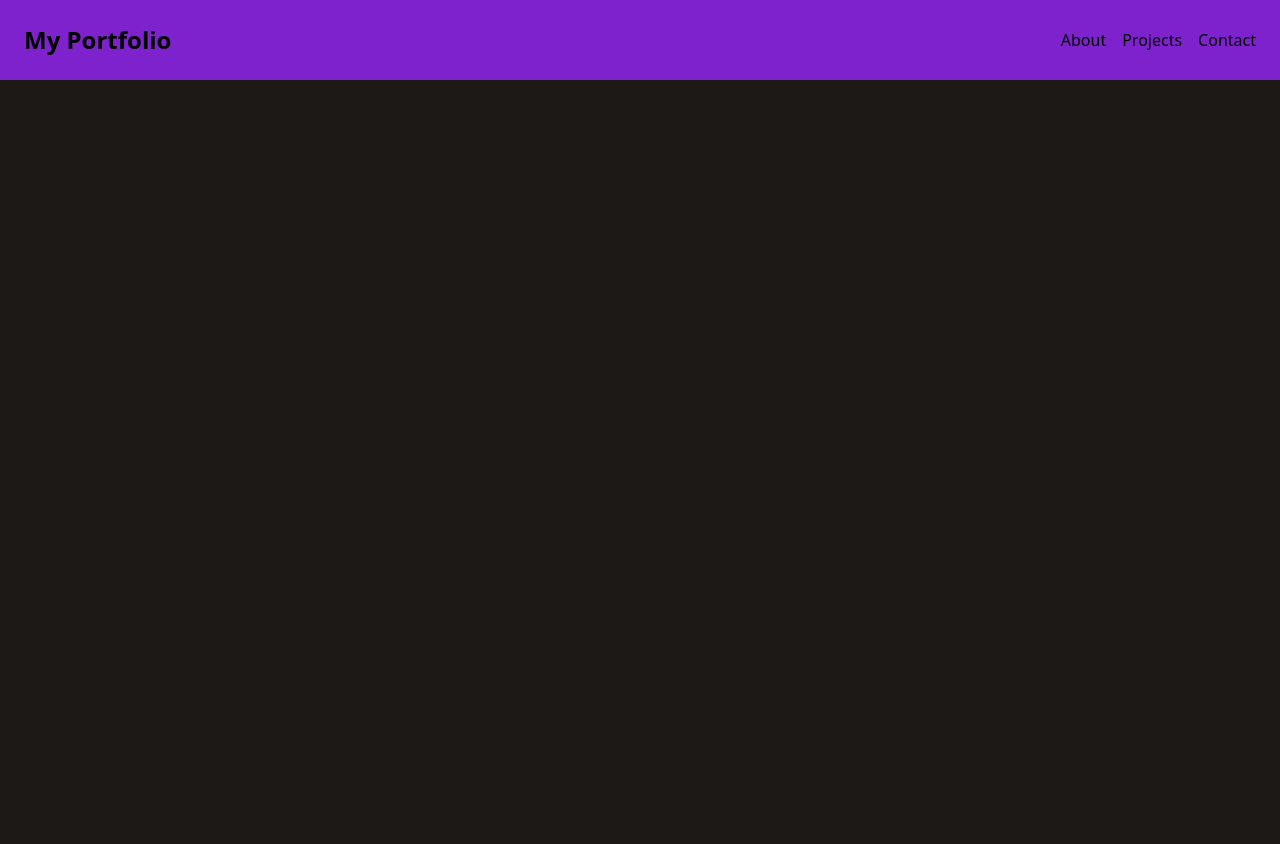
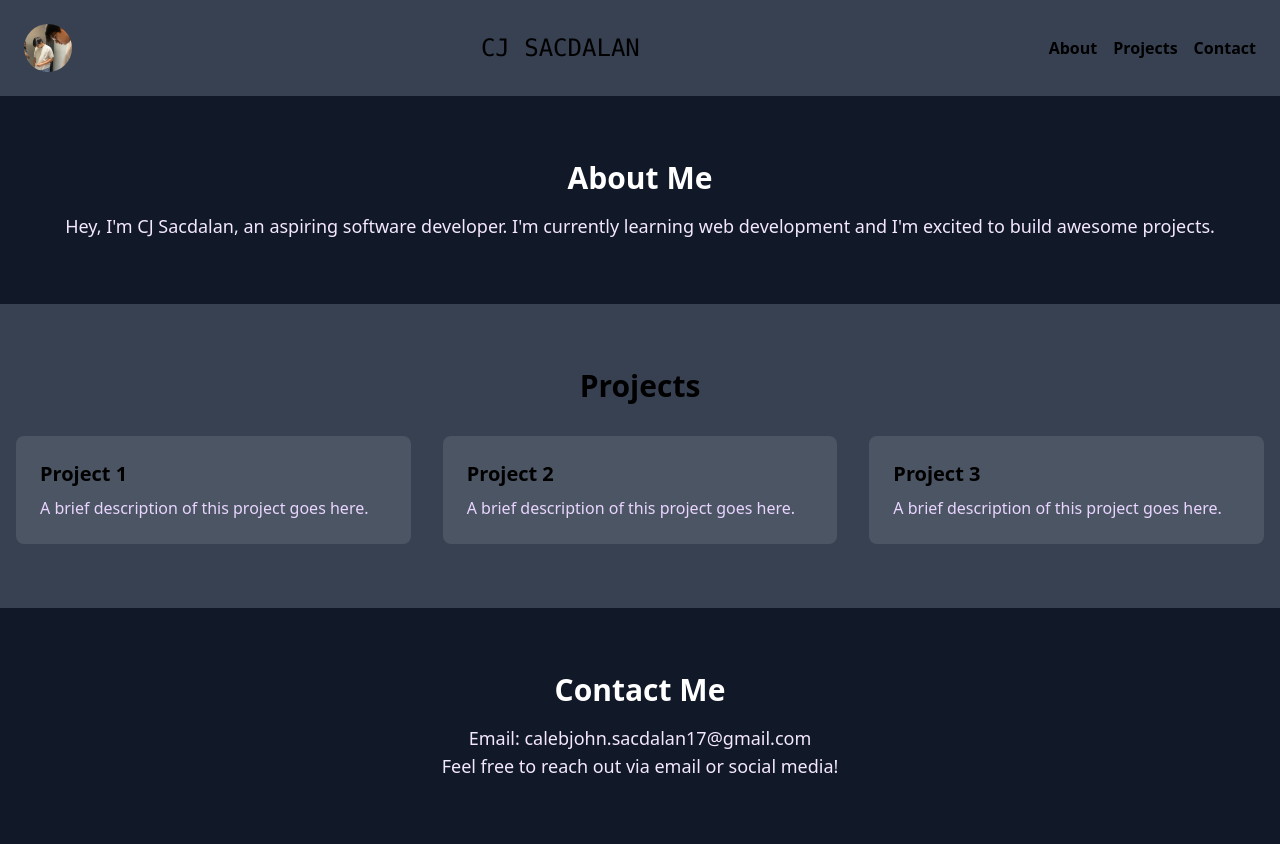
Before and after one commit to notsocj/Cj-Sacdalan, a website: page public/index.html in a window 1280 px wide. Before the commit the page ends 800 px from the top, so only its background shows below. Drawn offline with Linux system fonts and the light colour scheme.

Commit message:
home website made!

```diff
--- a/public/index.html
+++ b/public/index.html
@@ -6,14 +6,44 @@
     <title>Porfolio</title>
     <link rel="stylesheet" href="style.css">
 </head>
-<body class="bg-stone-900">
-    <header class="flex justify-between items-center p-6 bg-purple-700">
-        <h1 class="text-2xl font-bold">My Portfolio</h1>
+<body class="bg-gray-900">
+    <header class="flex justify-between items-center p-6 bg-gray-700">
+        <img src="Pictures/cj.jpg" alt="Cj Sacdalan" class="size-12 rounded-full">
+        <h1 class="text-2xl font-mono ">CJ SACDALAN</h1>
         <nav class="flex gap-4">
-            <a href="#about" class="hover:text-purple-300">About</a>
-            <a href="#projects" class="hover:text-purple-300">Projects</a>
-            <a href="#contact" class="hover:text-purple-300">Contact</a>
+            <a href="#about" class="hover:text-white font-semibold">About</a>
+            <a href="#projects" class="hover:text-white font-semibold">Projects</a>
+            <a href="#contact" class="hover:text-white font-semibold">Contact</a>
         </nav>
     </header>
+    <section id="about" class="text-center py-16 px-4">
+        <h2 class="text-3xl font-bold mb-4 text-white">About Me</h2>
+        <p class="text-lg text-purple-100">
+            Hey, I'm CJ Sacdalan, an aspiring software developer. I'm currently learning web development and I'm excited to build awesome projects.
+        </p>
+    </section>
+    <section id="projects" class="py-16 px-4 bg-gray-700">
+        <h2 class="text-3xl font-bold text-center mb-8">Projects</h2>
+        <div class="grid grid-cols-1 md:grid-cols-2 lg:grid-cols-3 gap-8">
+            <!-- Project Card -->
+            <div class="bg-gray-600 p-6 rounded-lg">
+                <h3 class="text-xl font-bold mb-2">Project 1</h3>
+                <p class="text-purple-200">A brief description of this project goes here.</p>
+            </div>
+            <div class="bg-gray-600 p-6 rounded-lg">
+                <h3 class="text-xl font-bold mb-2">Project 2</h3>
+                <p class="text-purple-200">A brief description of this project goes here.</p>
+            </div>
+            <div class="bg-gray-600 p-6 rounded-lg">
+                <h3 class="text-xl font-bold mb-2">Project 3</h3>
+                <p class="text-purple-200">A brief description of this project goes here.</p>
+            </div>
+        </div>
+    </section>
+    <section id="contact" class="text-center py-16 px-4">
+        <h2 class="text-3xl text-white font-bold mb-4">Contact Me</h2>
+        <p class="text-lg text-purple-100">Email: calebjohn.sacdalan17@gmail.com </p>
+        <p class="text-lg text-purple-100">Feel free to reach out via email or social media!</p>
+    </section>
 </body>
 </html>
```
Also changed, not shown: public/Pictures/cj.jpg (added), public/style.css.
